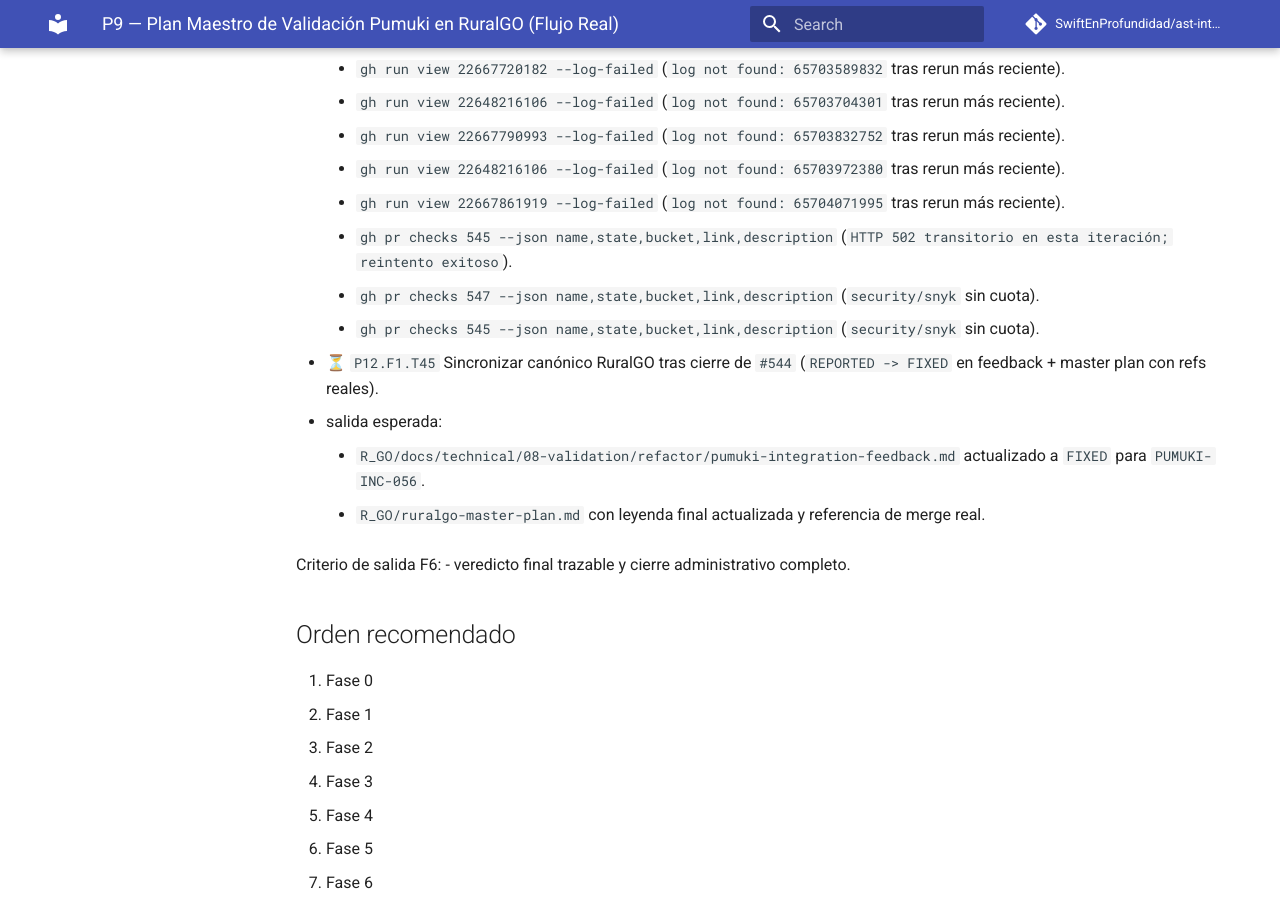
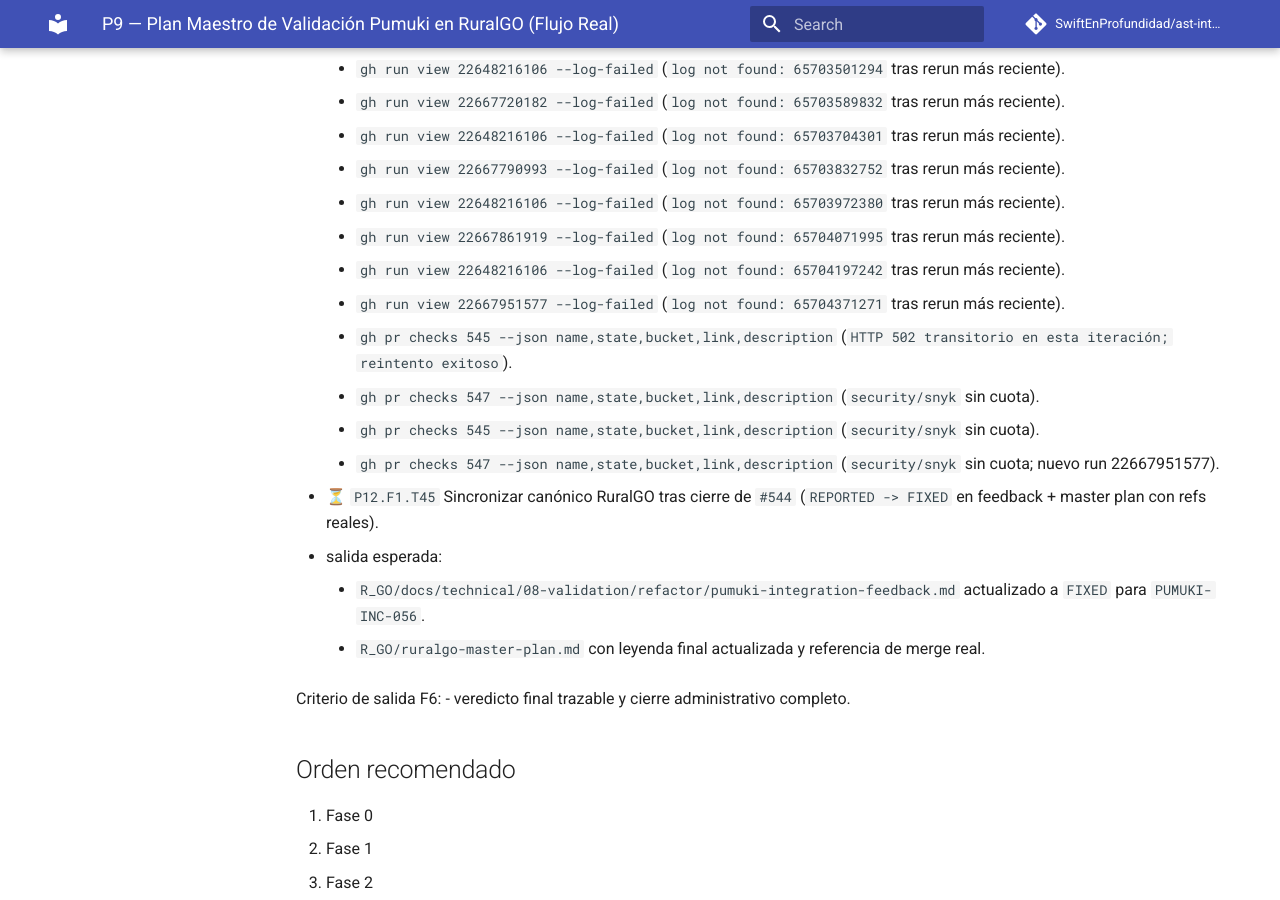
Before and after one commit to SwiftEnProfundidad/ast-intelligence-hooks, an MkDocs documentation site: the page built from docs/seguimiento-completo-validacion-ruralgo-03-03-2026.md, in a window 1280 px wide and 900 px high, scrolled down 53582 px. Built offline with MkDocs 1.6.1 and Material for MkDocs 9.7.7, drawn with Linux system fonts in a browser that asks for light colours; comment, search, counter and statistics services are not loaded; some of the changed text lies outside the part shown.

Commit message:
docs(tracking): append T47 heartbeat for remote blocker rerun cycle

```diff
--- a/docs/seguimiento-completo-validacion-ruralgo-03-03-2026.md
+++ b/docs/seguimiento-completo-validacion-ruralgo-03-03-2026.md
@@ -1381,6 +1381,7 @@ Criterio de salida F5:
       - `https://github.com/SwiftEnProfundidad/ast-intelligence-hooks/issues/546#issuecomment-3996993890`
       - `https://github.com/SwiftEnProfundidad/ast-intelligence-hooks/issues/546#issuecomment-3997005494`
       - `https://github.com/SwiftEnProfundidad/ast-intelligence-hooks/issues/546#issuecomment-3997016272`
+      - `https://github.com/SwiftEnProfundidad/ast-intelligence-hooks/issues/546#issuecomment-3997027105`
     - evidencia de bloqueo vigente:
       - `gh run view 22648407847` (`billing lock` en GitHub Actions).
       - `gh run view 22648597740` (`billing lock` persistente tras rerun/retrigger).
@@ -1498,9 +1499,12 @@ Criterio de salida F5:
       - `gh run view 22667790993 --log-failed` (`log not found: 65703832752` tras rerun más reciente).
       - `gh run view 22648216106 --log-failed` (`log not found: 65703972380` tras rerun más reciente).
       - `gh run view 22667861919 --log-failed` (`log not found: 65704071995` tras rerun más reciente).
+      - `gh run view 22648216106 --log-failed` (`log not found: 65704197242` tras rerun más reciente).
+      - `gh run view 22667951577 --log-failed` (`log not found: 65704371271` tras rerun más reciente).
       - `gh pr checks 545 --json name,state,bucket,link,description` (`HTTP 502 transitorio en esta iteración; reintento exitoso`).
       - `gh pr checks 547 --json name,state,bucket,link,description` (`security/snyk` sin cuota).
       - `gh pr checks 545 --json name,state,bucket,link,description` (`security/snyk` sin cuota).
+      - `gh pr checks 547 --json name,state,bucket,link,description` (`security/snyk` sin cuota; nuevo run 22667951577).
 
 - ⏳ `P12.F1.T45` Sincronizar canónico RuralGO tras cierre de `#544` (`REPORTED -> FIXED` en feedback + master plan con refs reales).
   - salida esperada:
```
